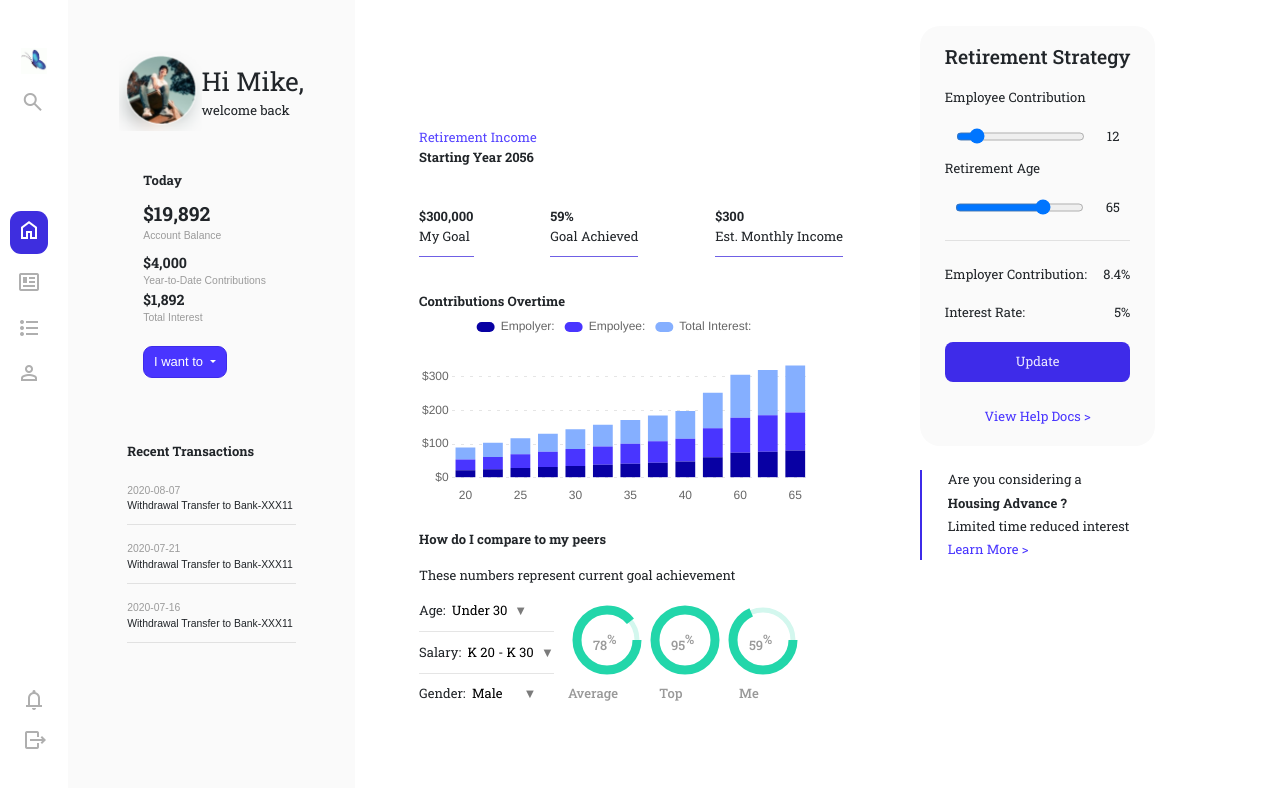
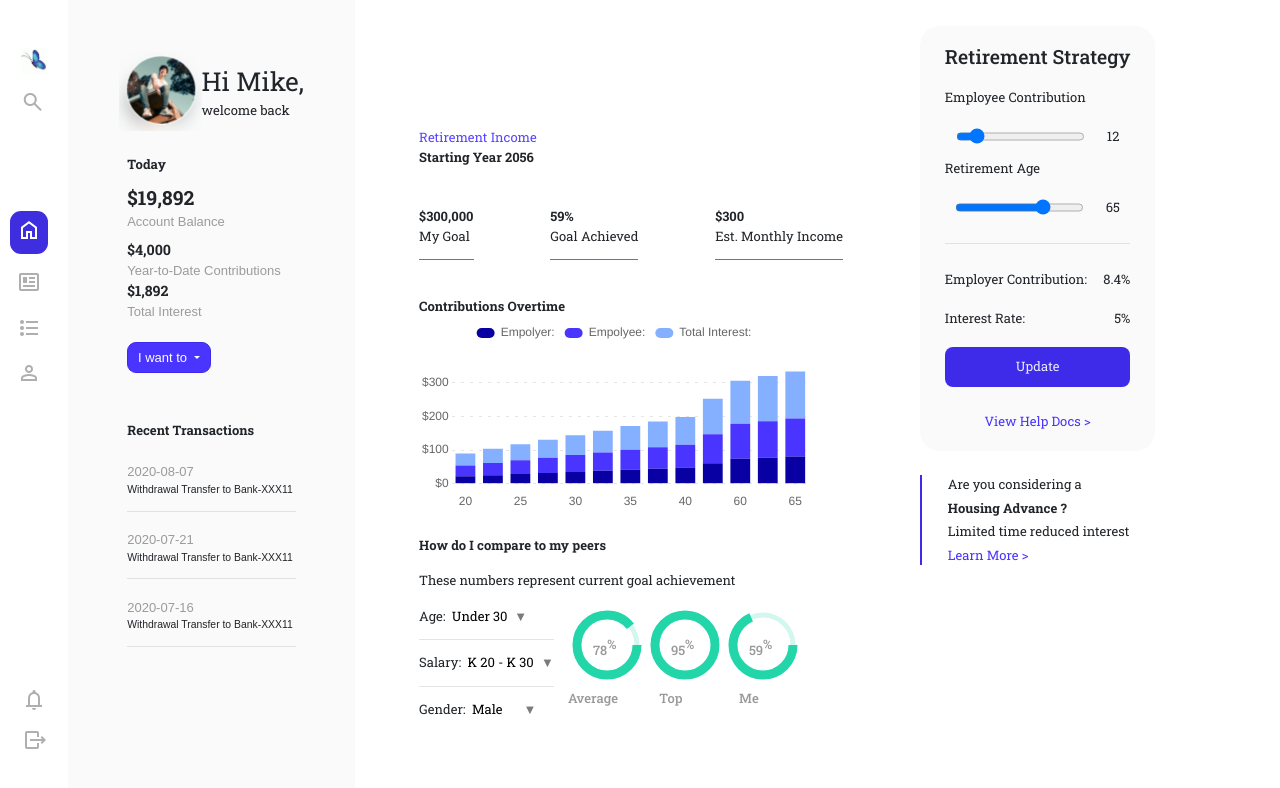
Before and after one commit to Sushanta-Das/DashboardDesign, a plain HTML site: page index.html in a window 1280 px wide. Drawn offline with nearby package versions, Linux system fonts and the light colour scheme.

Commit message:
Desktop mode done

```diff
--- a/style.css
+++ b/style.css
@@ -157,7 +157,7 @@ html{font-size: 13px;}
   {
       color: #9b9b9b;
 
-      font-size: 0.8rem;
+      font-size: 1rem;
       font-weight: 500;
   }
   #recentTran{
@@ -175,10 +175,10 @@ html{font-size: 13px;}
       color: #9b9b9b;
       font-family: Arial, Helvetica, sans-serif;
       font-weight: 500;
-      font-size: 0.8rem;
+      font-size: 1rem;
   }
-  hr{margin-top: 0.8rem;
-    margin-bottom: 0.8rem;}
+  hr{margin-top: 1rem;
+    margin-bottom: 1rem;}
 
 
 
@@ -533,10 +533,11 @@ justify-content: space-around;
   #Incomes {
     flex-direction: column;
     }
+    #today{padding: 3vh;
+      background-color: #fafafa;
+      width: 96%;}
 }
-#today{padding: 3vh;
-  background-color: #fafafa;
-  width: 96%;}
+
 .select label {
   margin-bottom: 0;
 }
```
